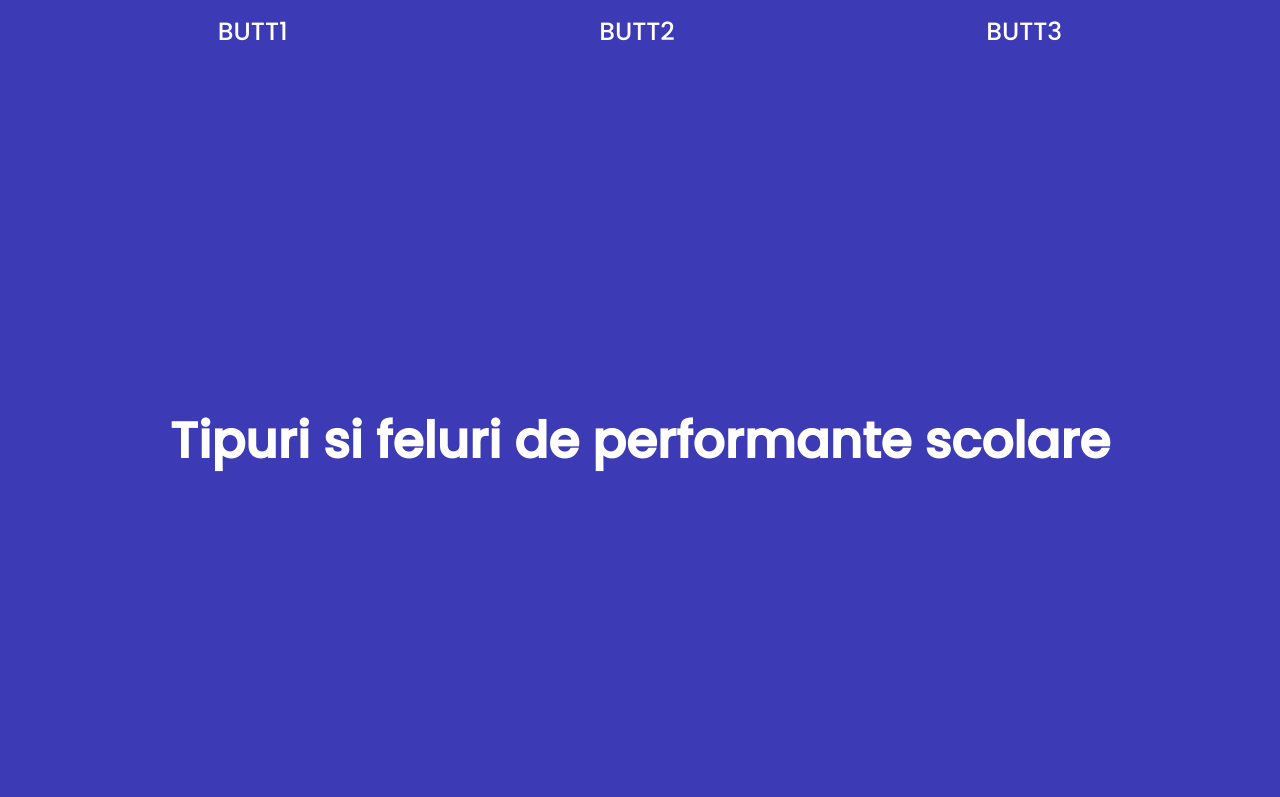
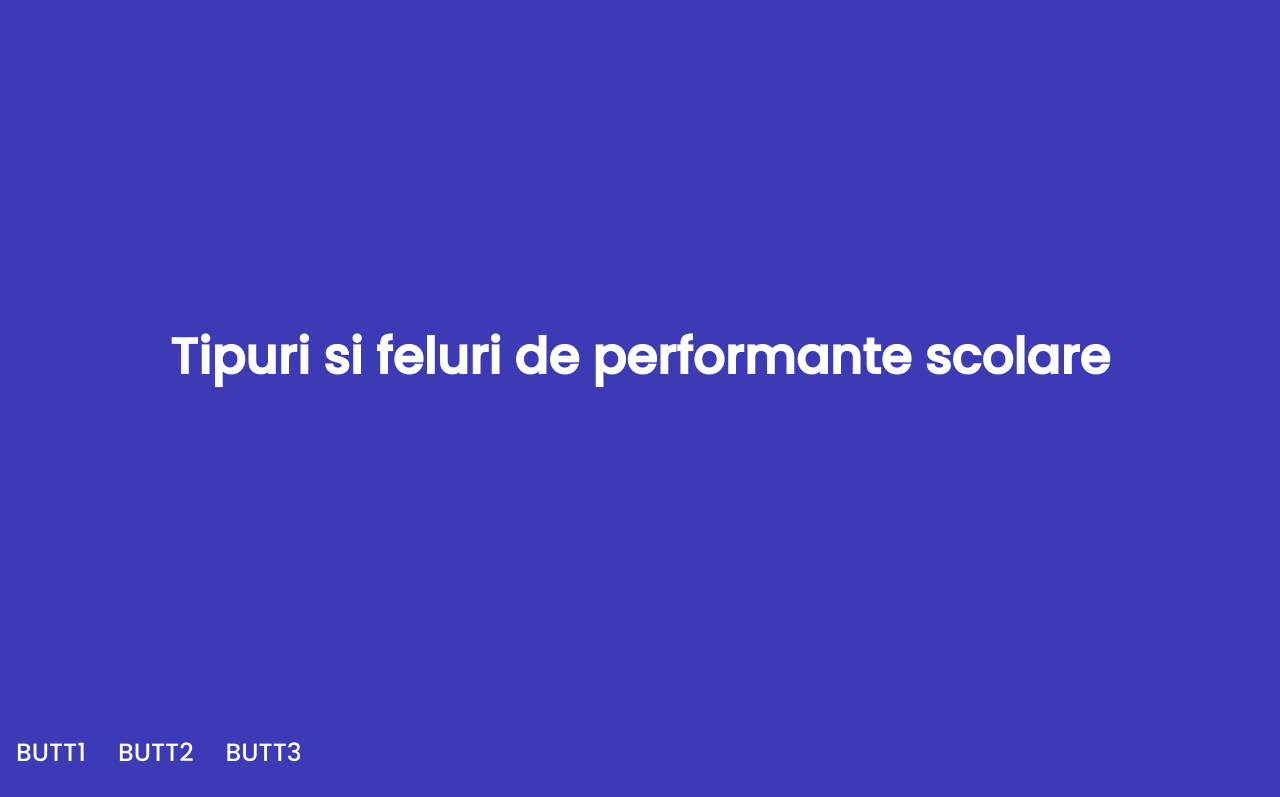
Before and after one commit to Matei-thecoder/proiect-tic, a plain HTML site: page index.html in a window 1280 px wide. Shown: the top 797 px of the page. Drawn offline with Linux system fonts and the light colour scheme.

Commit message:
floating bottom working navbar

```diff
--- a/index.html
+++ b/index.html
@@ -11,18 +11,19 @@
 </head>
 <body>
 
-    <div class="header">
+    <div class="header ">
+
+        <h1 class="h1">Tipuri si feluri de performante scolare</h1>
         <div id="navbar">
 
-            <a href="">BUTT1</a>
-            <a href="">BUTT2</a>
-            <a href="">BUTT3</a>
+            <a href="#1">BUTT1</a>
+            <a href="#2">BUTT2</a>
+            <a href="#3">BUTT3</a>
         </div>
-        <h1 class="h1">Tipuri si feluri de performante scolare</h1>
     </div>
-    <div class="content reveal">
+    <div class="main">
         <section>
-            <div>
+            <div class="content reveal 1" id="1">
                 <h2>titlu</h2>
                 <p id="p1">Lorem ipsum dolor sit amet, consectetur adipiscing elit, sed do e
                     iusmod tempor incididunt ut labore et dolore magna aliqua. Diam vulputate
@@ -39,7 +40,7 @@
             </div>
         </section>
         <section>
-            <div>
+            <div class="content reveal 2" id="2">
                 <h2>titlu</h2>
                 <p id="p1">Lorem ipsum dolor sit amet, consectetur adipiscing elit, sed do e
                     iusmod tempor incididunt ut labore et dolore magna aliqua. Diam vulputate
@@ -56,7 +57,7 @@
             </div>
         </section>
         <section>
-            <div>
+            <div class="content reveal 3" id="3">
                 <h2>titlu</h2>
                 <p id="p1">Lorem ipsum dolor sit amet, consectetur adipiscing elit, sed do e
                     iusmod tempor incididunt ut labore et dolore magna aliqua. Diam vulputate
@@ -73,7 +74,7 @@
             </div>
         </section>
         <section>
-            <div>
+            <div class="content reveal 4">
                 <h2>titlu</h2>
                 <p id="p1">Lorem ipsum dolor sit amet, consectetur adipiscing elit, sed do e
                     iusmod tempor incididunt ut labore et dolore magna aliqua. Diam vulputate
@@ -90,7 +91,7 @@
             </div>
         </section>
         <section>
-            <div>
+            <div class="content reveal 5">
                 <h2>titlu</h2>
                 <p id="p1">Lorem ipsum dolor sit amet, consectetur adipiscing elit, sed do e
                     iusmod tempor incididunt ut labore et dolore magna aliqua. Diam vulputate
@@ -116,6 +117,7 @@
     body{
         height: 300vh;
         width:100vw;
+        background-color:#3c3ab5 ;
     }
     .header{
         /*background:linear-gradient(#3c3ab5, white);*/
@@ -123,9 +125,9 @@
         height:100vh;
         text-align: center;
         margin:auto;
-
-
-
+        opacity: 1;
+        margin-top: 0;
+        padding-top: 10vh;
 
     }
     *{
@@ -136,7 +138,7 @@
     .h1{
         text-align:center;
         margin:auto ;
-        margin-top:65vh;
+        padding-top: 10vh;
         color:white;
         font-family: 'Poppins', sans-serif;
         font-size: 50px;
@@ -155,38 +157,36 @@
     #navbar{
         width: 100vw;
         height: 10vh;
-        /*align-self: flex-start;*/
+
         color:white;
         font-family: 'Poppins', sans-serif;
-        display:flex;
-        /*flex-direction: column;
-        align-items: center;
-        justify-content: center;
-        column-gap:400px;*/
-        display: inline-block;
+
         text-decoration: none;
         overflow: hidden;
-       /* margin-top: 0%;*/
+
         background-color:#3c3ab5;
-        overflow: hidden;
+        /*background-color: #1e1d45;*/
         color:white;
-        padding-top: 1%;
+
+        position:fixed;
+        bottom: 0;
 
     }
-    a{
+    #navbar a{
         text-decoration: none;
         color:white;
         font-family: 'Poppins', sans-serif;
-        margin:10%;
-        padding:2%;
-        padding-bottom: 3%;
-        font-size: 25px;
-        padding-top: 0.15%;
 
 
+        font-size: 25px;
+        padding: 14px 16px;
+        text-align: center;
+        display: block;
+        float: left;
+
     }
-    a:hover{
-        /*color:#88aeeb;*/
+    #navbar a:hover{
+
         background-color:#88aeeb ;
 
     }
@@ -202,30 +202,36 @@
     opacity: 1;
     }
     .h1{
-        transform: translateY(-100px);
+
         opacity: 1;
         transition: 1s all ease;
         display: flex;
         align-items: center;
         justify-content: center;
+        margin-top: -10vh;
+        padding-top:40vh;
+        padding-left: 0%;
+        position:sticky;
+        text-align: center;
     }
     .h1.active{
-        transform:translateY(0);
+
         opacity:1;
         text-align:center;
         margin:auto ;
-        padding-top:40vh;
+
         color:white;
         font-family: 'Poppins', sans-serif;
         font-size: 50px;
     }
-    .sticky {
-    position: fixed;
-    top: 0;
-    left:0;
-    opacity: 1;
+
+
+    .main{
+        padding-top: 16px;
+        /*margin-bottom: 30px;*/
+        margin-top: 30px;
+        background-color: white;
     }
-
 </style>
 <script>
     function reveal() {
@@ -245,7 +251,7 @@
 }
 
 window.addEventListener("scroll", reveal);
-function h1()
+/*function h1()
     {
     var show = document.querySelectorAll(".h1");
 
@@ -261,21 +267,10 @@ function h1()
     }
   }
 }
-window.addEventListener("scroll", h1);
-window.onscroll = function() {myFunction()};
+window.addEventListener("scroll", h1);*/
+/*window.onscroll = function() {myFunction()};
 
 
-var navbar = document.getElementById("navbar");
-
-
-var sticky = navbar.offsetTop;
-
-function myFunction() {
-  if (window.pageYOffset >= sticky) {
-    navbar.classList.add("sticky")
-  } else {
-    navbar.classList.remove("sticky");
-  }
-}
+*/
 </script>
 </html>
```
